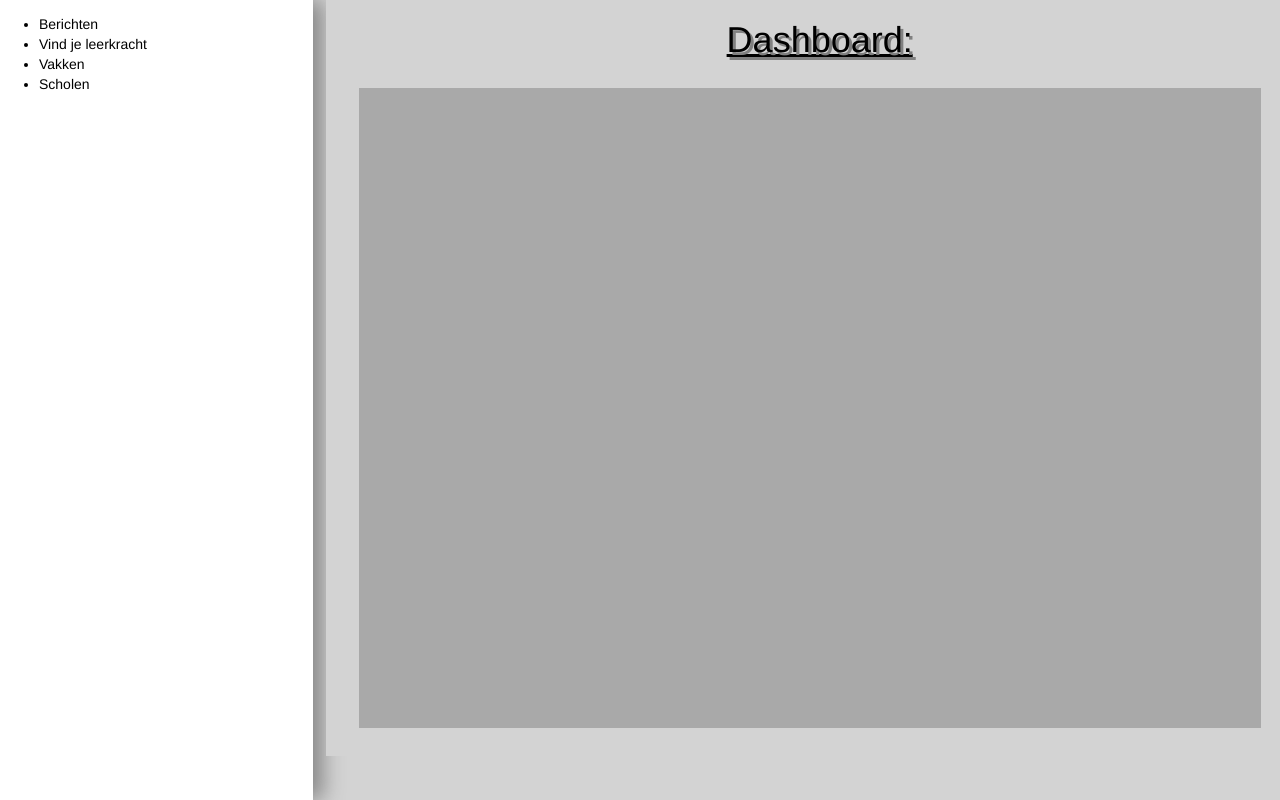
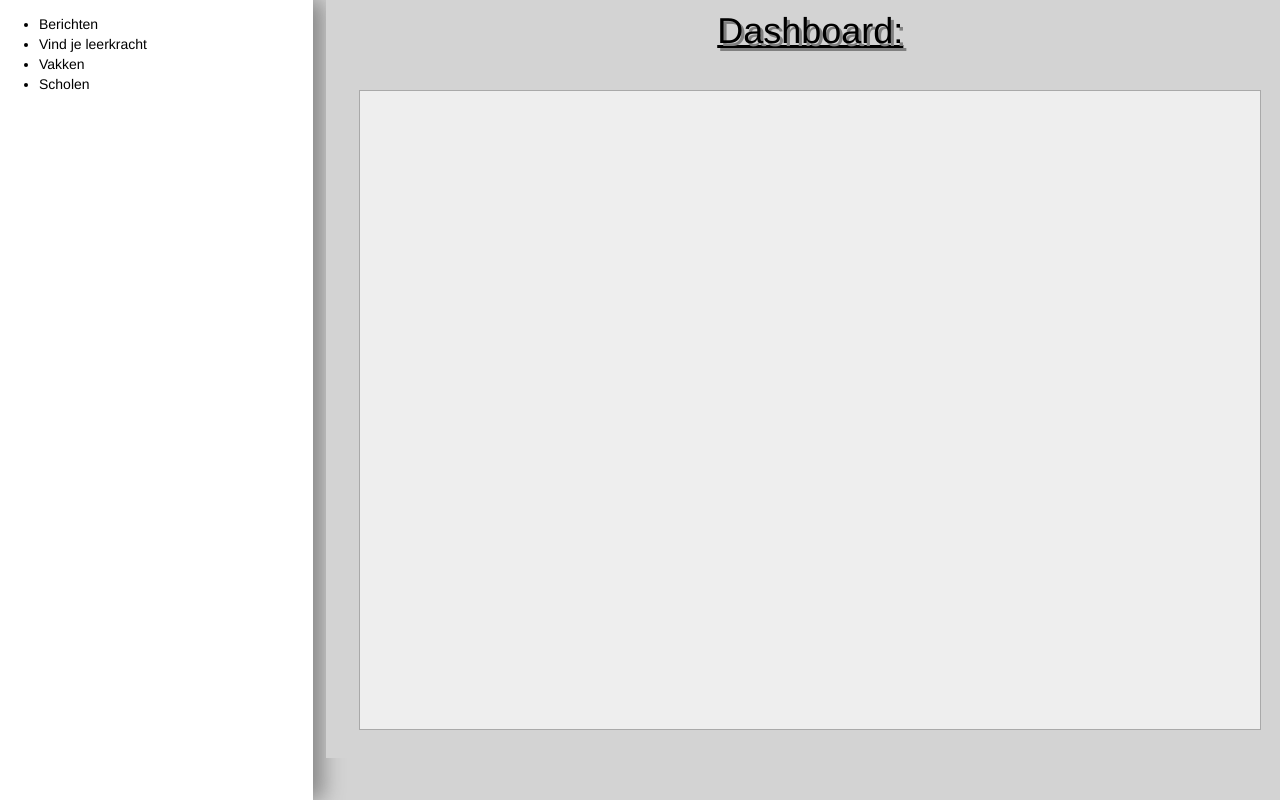
Before and after one commit to bramdegreef/vas-y, a PHP site: page /dashboard.html in a window 1280 px wide. Shown: the part 53-853 px from the top of the page. Run offline with PHP 8.4, Linux system fonts and the light colour scheme.

Commit message:
css aanpassingen

```diff
--- a/css/dashboard.css
+++ b/css/dashboard.css
@@ -9,6 +9,8 @@ h1{
     text-align: center;
     text-decoration: underline;
     text-shadow: 3px 3px gray;
+    padding: 0.3em;
+    margin: 0;
 }
 
 #formTitle {
@@ -123,7 +125,7 @@ h1{
     border-style: solid;
     border-width: 1px;
     border-color: darkgray;
-    background-color: darkgray;
+    background-color: #eee;
 }
 
 /*
```
